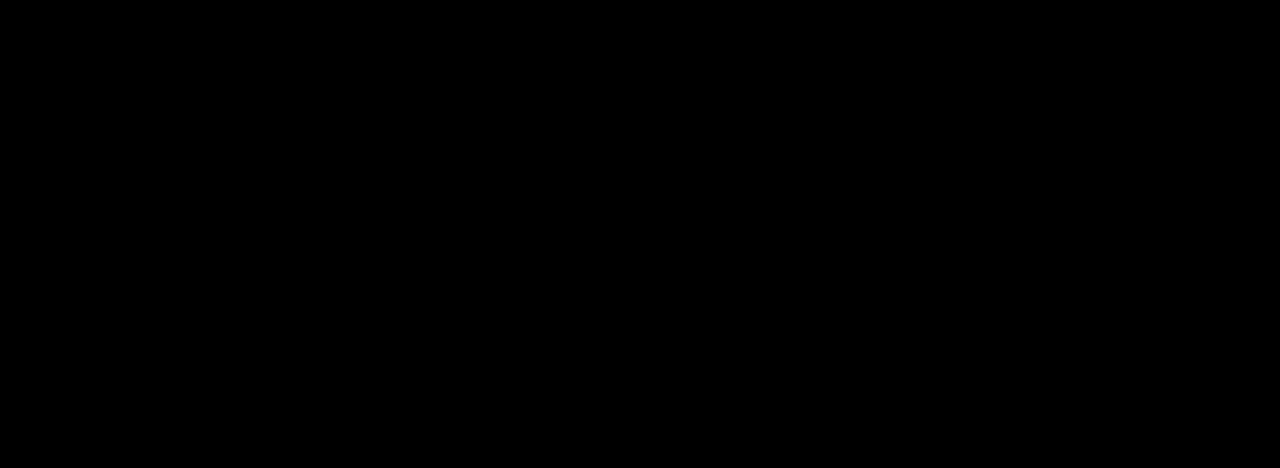
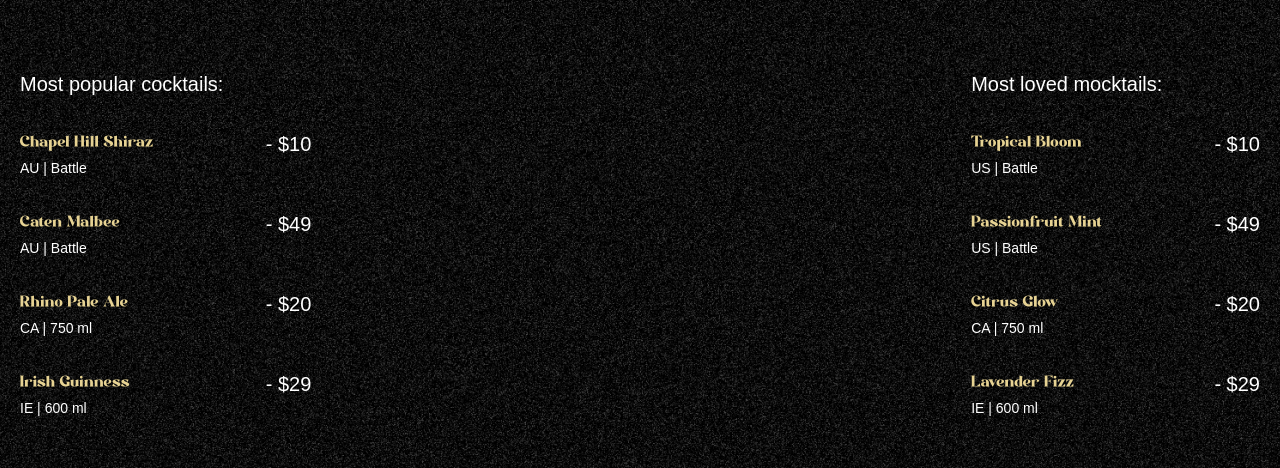
Before and after one commit to albetnov/gsap-cocktails-svelte, a SvelteKit app: page / in a window 1280 px wide. Shown: the part 890-1358 px from the top of the page. Built offline with nearby package versions, Linux system fonts and the light colour scheme; a web font is replaced by a local one.

Commit message:
feat: add Cocktails component with GSAP animations and integrate into main page

```diff
--- /dev/null
+++ b/src/lib/components/Cocktails.svelte
@@ -0,0 +1,77 @@
+<script>
+    import { cocktailLists, mockTailLists } from "$lib/constants";
+    import gsap from "gsap";
+    import { onMount } from "svelte";
+
+    onMount(() => {
+        const ctx = gsap.context(() => {
+            const parallaxTimeline = gsap.timeline({
+                scrollTrigger: {
+                    trigger: "#cocktails",
+                    start: "top 30%",
+                    end: "bottom 80%",
+                    scrub: true,
+                },
+            });
+
+            parallaxTimeline
+                .from("#c-left-leaf", {
+                    x: -100,
+                    y: 100,
+                })
+                .from("#c-right-leaf", {
+                    x: 100,
+                    y: 100,
+                });
+        });
+
+        return () => ctx.revert();
+    });
+</script>
+
+<section id="cocktails" class="noisy">
+    <img
+        src="/images/cocktail-left-leaf.png"
+        alt="left leaf"
+        id="c-left-leaf"
+    />
+    <img
+        src="/images/cocktail-right-leaf.png"
+        alt="right leaf"
+        id="c-right-leaf"
+    />
+
+    <div class="list">
+        <div class="popular">
+            <h2>Most popular cocktails:</h2>
+
+            <ul>
+                {#each cocktailLists as drink (drink.name)}
+                    <li>
+                        <div class="md:me-28">
+                            <h3>{drink.name}</h3>
+                            <p>{drink.country} | {drink.detail}</p>
+                        </div>
+                        <span>- {drink.price}</span>
+                    </li>
+                {/each}
+            </ul>
+        </div>
+
+        <div class="loved">
+            <h2>Most loved mocktails:</h2>
+
+            <ul>
+                {#each mockTailLists as drink (drink.name)}
+                    <li>
+                        <div class="me-28">
+                            <h3>{drink.name}</h3>
+                            <p>{drink.country} | {drink.detail}</p>
+                        </div>
+                        <span>- {drink.price}</span>
+                    </li>
+                {/each}
+            </ul>
+        </div>
+    </div>
+</section>
--- a/src/routes/+page.svelte
+++ b/src/routes/+page.svelte
@@ -1,4 +1,5 @@
 <script>
+    import Cocktails from "$lib/components/Cocktails.svelte";
     import Hero from "$lib/components/Hero.svelte";
     import Navbar from "$lib/components/layout/Navbar.svelte";
 </script>
@@ -6,4 +7,5 @@
 <main>
     <Navbar />
     <Hero />
+    <Cocktails />
 </main>
```
